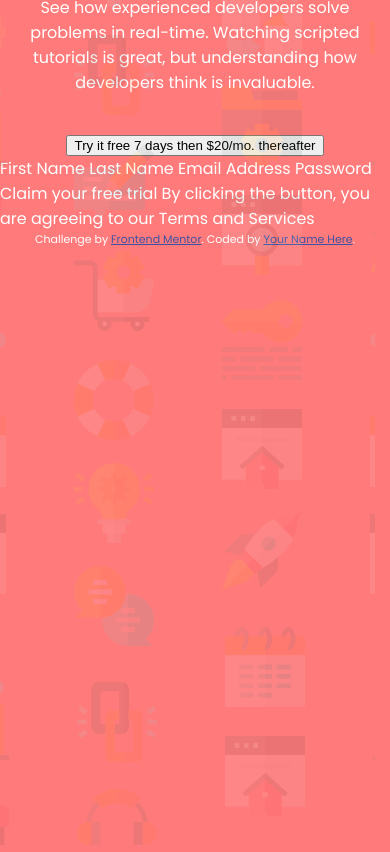
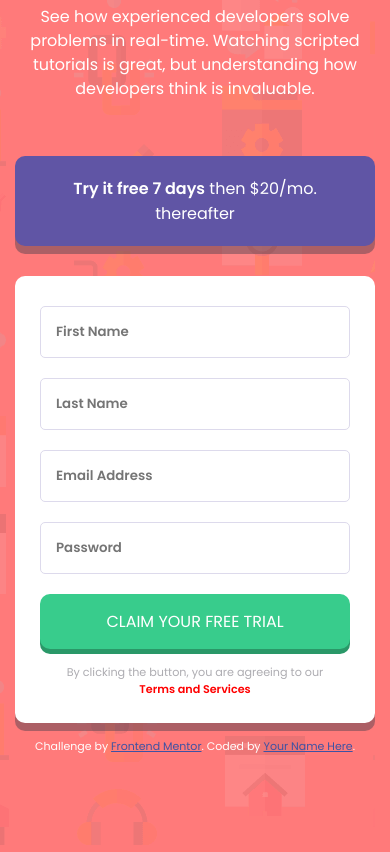
Before and after one commit to veronicajujuy/signup-component, a plain HTML site: page index.html in a window 390 px wide. Shown: the part 155-1007 px from the top of the page. Drawn offline with Linux system fonts and the light colour scheme.

Commit message:
mobile terminado

```diff
--- a/css/style.css
+++ b/css/style.css
@@ -12,6 +12,7 @@ body {
 }
 picture {
     position:absolute;
+    z-index: -1;
 }
 header {
 
@@ -28,8 +29,65 @@ header {
     text-align: center;
 }
 .first-paragraph{
-    padding: 0 15px 40px 15px;
+    padding: 10px 15px 40px 15px;
+    font-family: 'Poppins', sans-serif;
     text-align: center;
+    line-height: 1.5;
+}
+button {
+    color:hsl(0, 100%, 100%);
+    background-color: hsl(248, 32%, 49%);
+    margin: 15px 15px;
+    padding: 20px 45px;
+    border-radius: 10px;
+    border: none;
+    font-family: 'Poppins', sans-serif;
+    font-size: 1rem;
+    box-shadow: 0 8px hsla(249, 10%, 26%, 0.426);
+}
+.big{
+    font-weight: 600;
+}
+.formulario{
+    display:flex;
+    flex-direction: column;
+    background-color: hsl(0, 100%, 100%);
+    margin: 15px 15px;
+    padding: 20px 25px;
+    border-radius: 10px;
+    box-shadow: 0 8px hsla(249, 10%, 26%, 0.426) ;
+}
+.campo {
+    padding: 15px 15px;
+    margin: 10px 0;
+    font-family:  'Poppins', sans-serif;
+    font-weight: 600;
+    border: 1px solid hsl(250, 31%, 89%) ;
+    border-radius: 5px;
+}
+
+.btn {
+    color:hsl(0, 100%, 100%);
+    background-color: hsl(154, 59%, 51%);
+    margin: 10px 0;
+    padding: 15px 25px;
+    border-radius: 10px;
+    border: none;
+    font-family: 'Poppins', sans-serif;
+    font-size: 1rem;
+    box-shadow: 0 5px hsl(154, 57%, 38%);
+    text-transform: uppercase;
+}
+.text-bottom-form{
+    color:hsla(249, 10%, 26%, 0.426);
+    font-size: 0.7rem;
+    padding: 5px 25px;
+    text-align: center;
+}
+
+.terms {
+    color: red;
+    font-weight: 600;
 }
 
 @media (min-width:650px) {
--- a/index.html
+++ b/index.html
@@ -28,24 +28,25 @@
       <div class="title">
         Learn to code by watching others
       </div>
-      <p class="first-paragraph">
+      <div class="first-paragraph">
         See how experienced developers solve problems in real-time. Watching scripted tutorials is great,
         but understanding how developers think is invaluable.
-      </p>
+      </div>
     </div>
   </header>
   <button>
-      Try it free 7 days then $20/mo. thereafter
+      <span class="big">Try it free 7 days</span> then $20/mo. thereafter
   </button>
-  First Name
-  Last Name
-  Email Address
-  Password
+  <form action="" class="formulario">
+    <input class="campo" type="text" name="first_name" id="" placeholder="First Name">
+    <input class="campo" type="text" name="last_name" id="" placeholder="Last Name">
+    <input class="campo" type="text" name="first_name" id="" placeholder="Email Address">
+    <input class="campo" type="text" name="first_name" id="" placeholder="Password">
 
-  Claim your free trial
+  <input type="button" class="btn" value="Claim your free trial">
+  <label class="text-bottom-form" for="">By clicking the button, you are agreeing to our <a class="terms">Terms and Services</a></label>
 
-  By clicking the button, you are agreeing to our Terms and Services
-
+  </form>
   <footer>
     <p class="attribution">
       Challenge by <a href="https://www.frontendmentor.io?ref=challenge" target="_blank">Frontend Mentor</a>.
```
